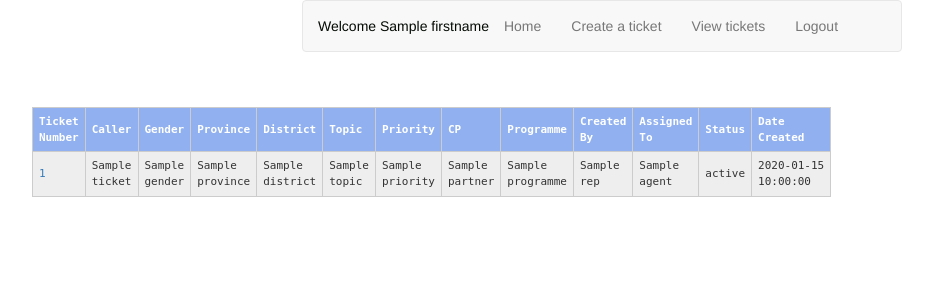
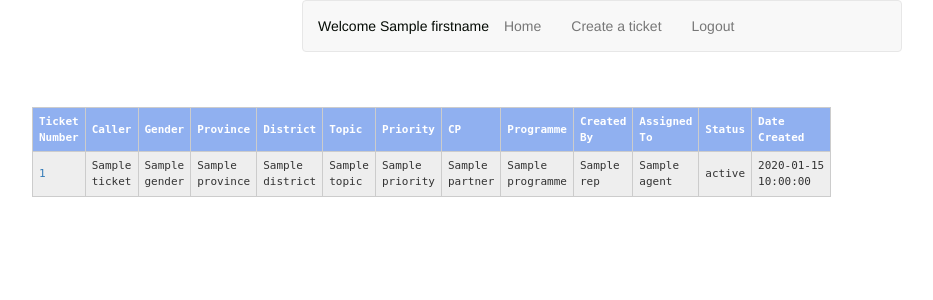
Before and after one commit to alklyn/cfm, a Python web app: template app/templates/index.html in a window 1280 px wide. Shown: the top 300 px of the page, without its empty margins (38-971 px from the left). Run offline with Jinja, Linux system fonts and the light colour scheme; the template is opened without the code that fills it: most values are stand-ins (such as "Sample title", 1, 10 or a date in 2020); some libraries are stand-ins or nearby versions.

Commit message:
Remove "view tickets" link.

```diff
--- a/app/templates/layout.html
+++ b/app/templates/layout.html
@@ -11,7 +11,6 @@
                     <li><div class="cfm-nav">Welcome {{ user_details.firstname }}</div></li>
                     <li><a href="{{ url_for('index') }}"> Home </a></li>
                     <li><a href="{{ url_for('create_ticket') }}"> Create a ticket </a></li>
-                    <li><a href="#">View tickets</a></li>
                     <li><a href="#">Logout</a></li>
                 </ul>
 
```
